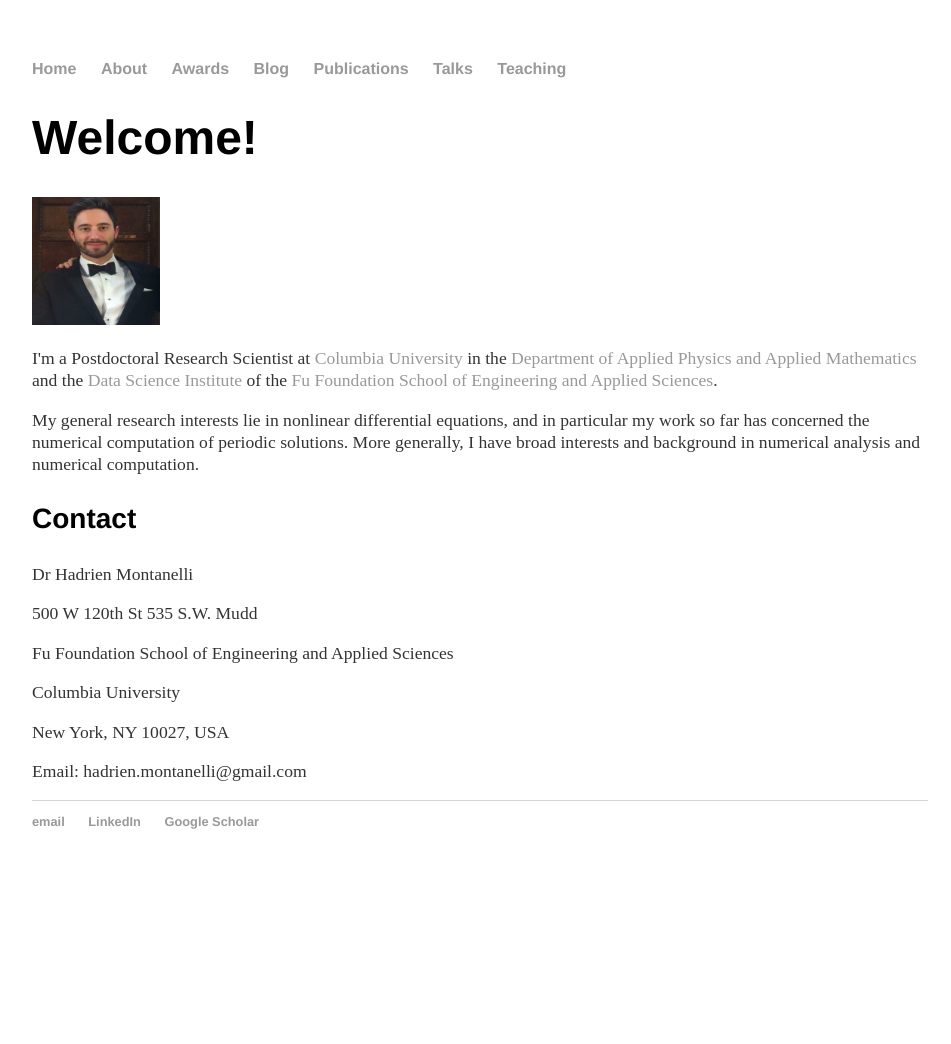
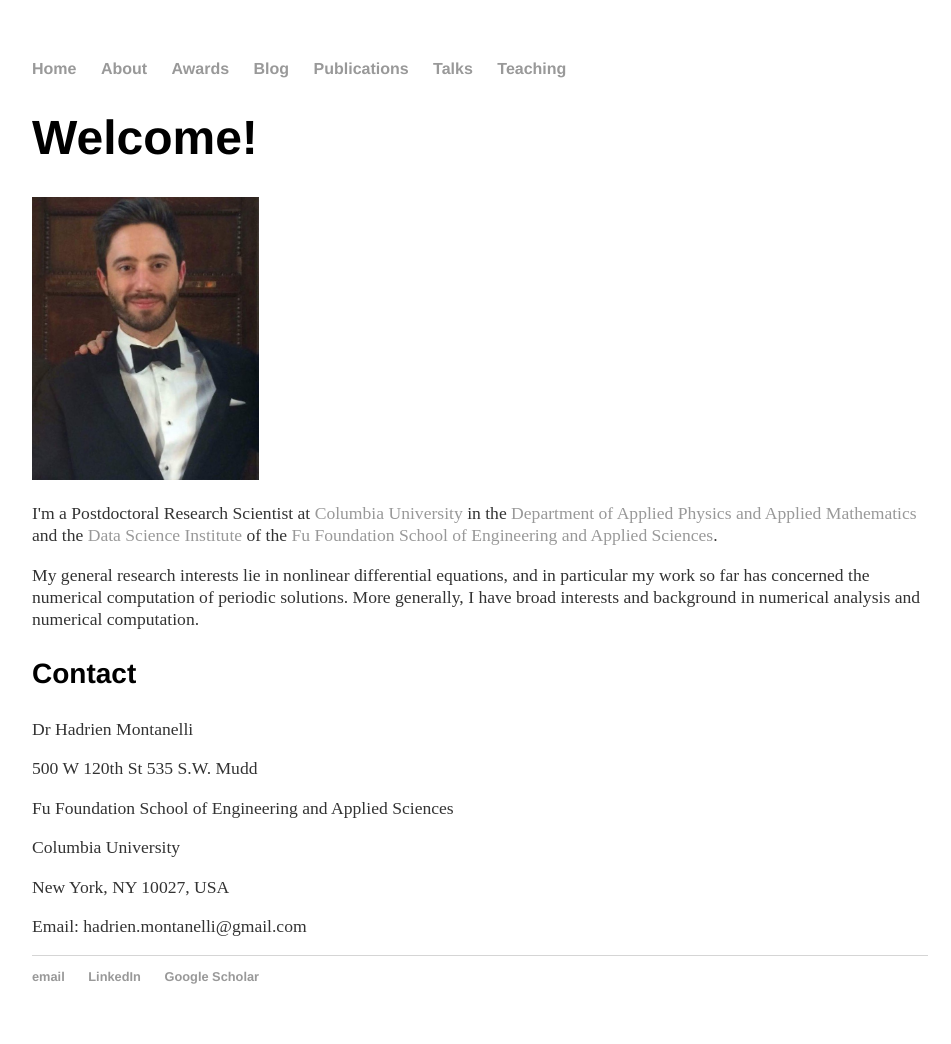
Before and after one commit to Hadrien-Montanelli/Hadrien-Montanelli.github.io, a Jekyll site: the page built from index.html, in a window 1280 px wide. Shown: the whole page, without its empty margins (160-1111 px from the left). Built offline with Jekyll 4.4.1, drawn with Linux system fonts in a browser that asks for light colours; before the commit the page ends 900 px from its top, so only the background shows below that.

Commit message:
Update index.html

```diff
--- a/index.html
+++ b/index.html
@@ -4,7 +4,7 @@ title: Hadrien Montanelli
 ---
 <div class="blurb">
 	<h1>Welcome!</h1>
-	<img src="Hadrien_Montanelli.jpg" style="width:128px;height:128px;">
+	<img src="Hadrien_Montanelli.jpg" style="width:227px;height:283px;">
 	<p>I'm a Postdoctoral Research Scientist at <a href="http://www.columbia.edu">Columbia University</a>
 	in the <a href="http://apam.columbia.edu">Department of Applied Physics and Applied Mathematics</a>
 	and the <a href="http://datascience.columbia.edu">Data Science Institute</a> of the
```
